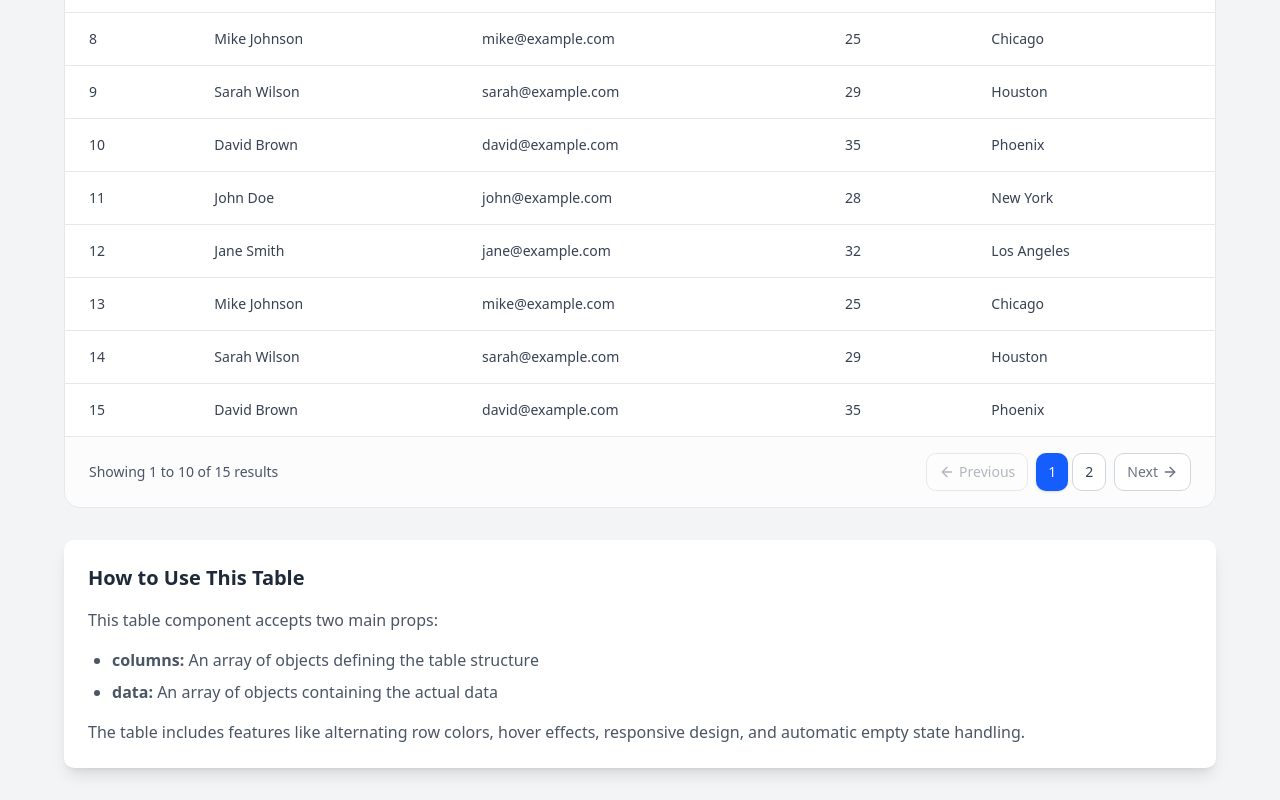
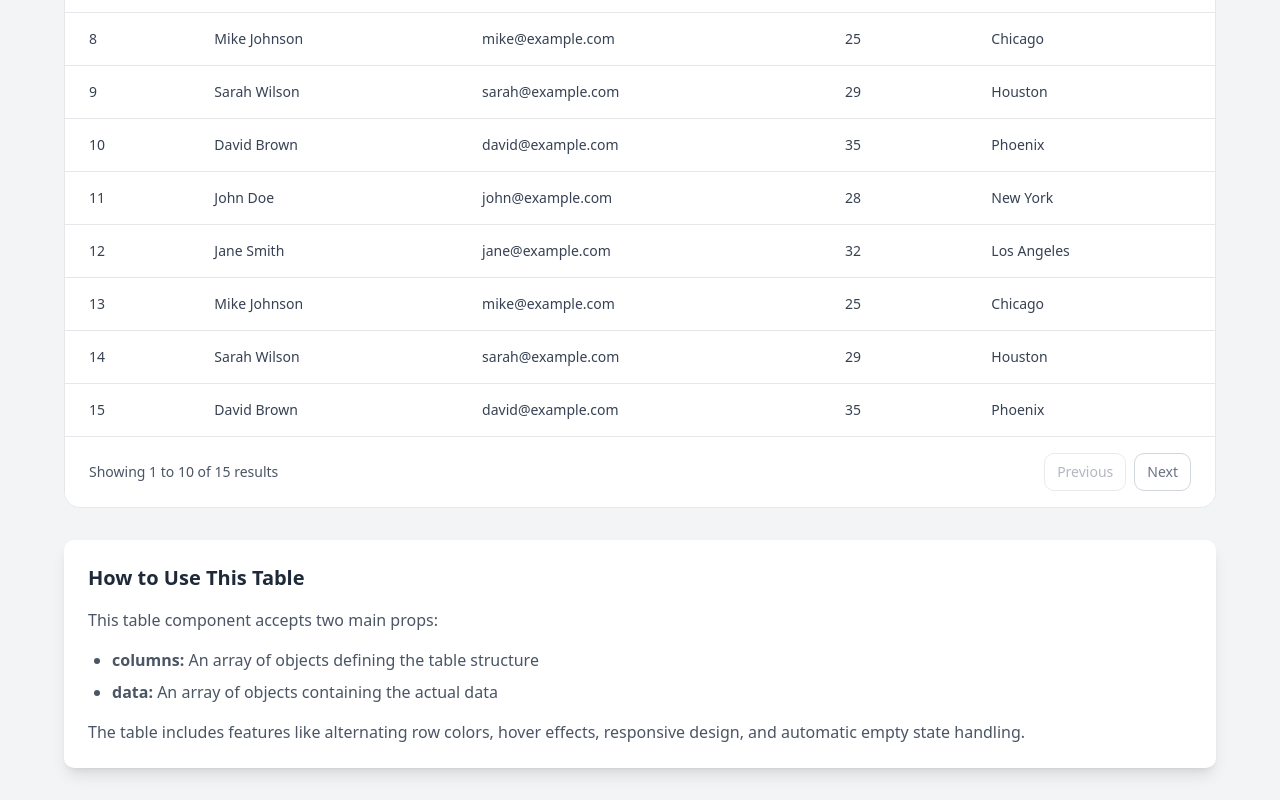
Before and after one commit to San-77x/iknasoft-frontend-task, a Next.js app: page / in a window 1280 px wide. Shown: the part 580-1380 px from the top of the page. Built offline with nearby package versions, Linux system fonts and the light colour scheme.

Commit message:
Remove pagination UI and simplify Table navigation

```diff
--- a/src/components/Table.tsx
+++ b/src/components/Table.tsx
@@ -1,8 +1,6 @@
 "use client";
 import React, { useState } from "react";
-
 import { Badge } from "./ui/badge";
-import { ArrowLeft, ArrowRight } from "lucide-react";
 
 interface TableColumn {
   key: string;
@@ -39,39 +37,6 @@ const Table: React.FC<TableProps> = ({
     setCurrentPage((prev) => Math.min(totalPages, prev + 1));
   };
 
-  const handlePageClick = (page: number) => {
-    setCurrentPage(page);
-  };
-
-  const getVisiblePages = () => {
-    const delta = 2;
-    const range = [];
-    const rangeWithDots = [];
-
-    for (
-      let i = Math.max(2, currentPage - delta);
-      i <= Math.min(totalPages - 1, currentPage + delta);
-      i++
-    ) {
-      range.push(i);
-    }
-
-    if (currentPage - delta > 2) {
-      rangeWithDots.push(1, "...");
-    } else {
-      rangeWithDots.push(1);
-    }
-
-    rangeWithDots.push(...range);
-
-    if (currentPage + delta < totalPages - 1) {
-      rangeWithDots.push("...", totalPages);
-    } else if (totalPages > 1) {
-      rangeWithDots.push(totalPages);
-    }
-
-    return rangeWithDots;
-  };
   return (
     <div
       className={`overflow-x-auto w-full bg-white border border-gray-200 rounded-2xl ${className}`}
@@ -113,7 +78,7 @@ const Table: React.FC<TableProps> = ({
           ))}
         </tbody>
         <tfoot>
-          <tr className="bg-gray-50/50">
+          <tr className="bg-white">
             <td colSpan={columns.length} className="px-6 py-4">
               <div className="flex items-center justify-between">
                 <div className="text-sm text-gray-600">
@@ -131,38 +96,8 @@ const Table: React.FC<TableProps> = ({
                     className="inline-flex items-center px-3 py-2 text-sm font-medium text-gray-500 bg-white border border-gray-300 rounded-lg hover:bg-gray-100 hover:text-gray-700 disabled:opacity-50 disabled:cursor-not-allowed disabled:hover:bg-white disabled:hover:text-gray-500 transition-colors duration-200"
                     aria-label="Go to previous page"
                   >
-                    <ArrowLeft className="w-4 h-4 mr-1" />
                     Previous
                   </button>
-
-                  <nav className="flex space-x-1" aria-label="Pagination">
-                    {getVisiblePages().map((page, index) => (
-                      <React.Fragment key={index}>
-                        {page === "..." ? (
-                          <span className="px-3 py-2 text-sm text-gray-500">
-                            ...
-                          </span>
-                        ) : (
-                          <button
-                            type="button"
-                            onClick={() => handlePageClick(page as number)}
-                            className={[
-                              "px-3 py-2 text-sm font-medium rounded-lg transition-colors duration-200",
-                              page === currentPage
-                                ? "bg-blue-600 text-white shadow-sm"
-                                : "text-gray-700 bg-white border border-gray-300 hover:bg-gray-100 hover:text-gray-900",
-                            ].join(" ")}
-                            aria-label={`Go to page ${page}`}
-                            aria-current={
-                              page === currentPage ? "page" : undefined
-                            }
-                          >
-                            {page}
-                          </button>
-                        )}
-                      </React.Fragment>
-                    ))}
-                  </nav>
 
                   <button
                     type="button"
@@ -172,7 +107,6 @@ const Table: React.FC<TableProps> = ({
                     aria-label="Go to next page"
                   >
                     Next
-                    <ArrowRight className="w-4 h-4 ml-1" />
                   </button>
                 </div>
               </div>
```
